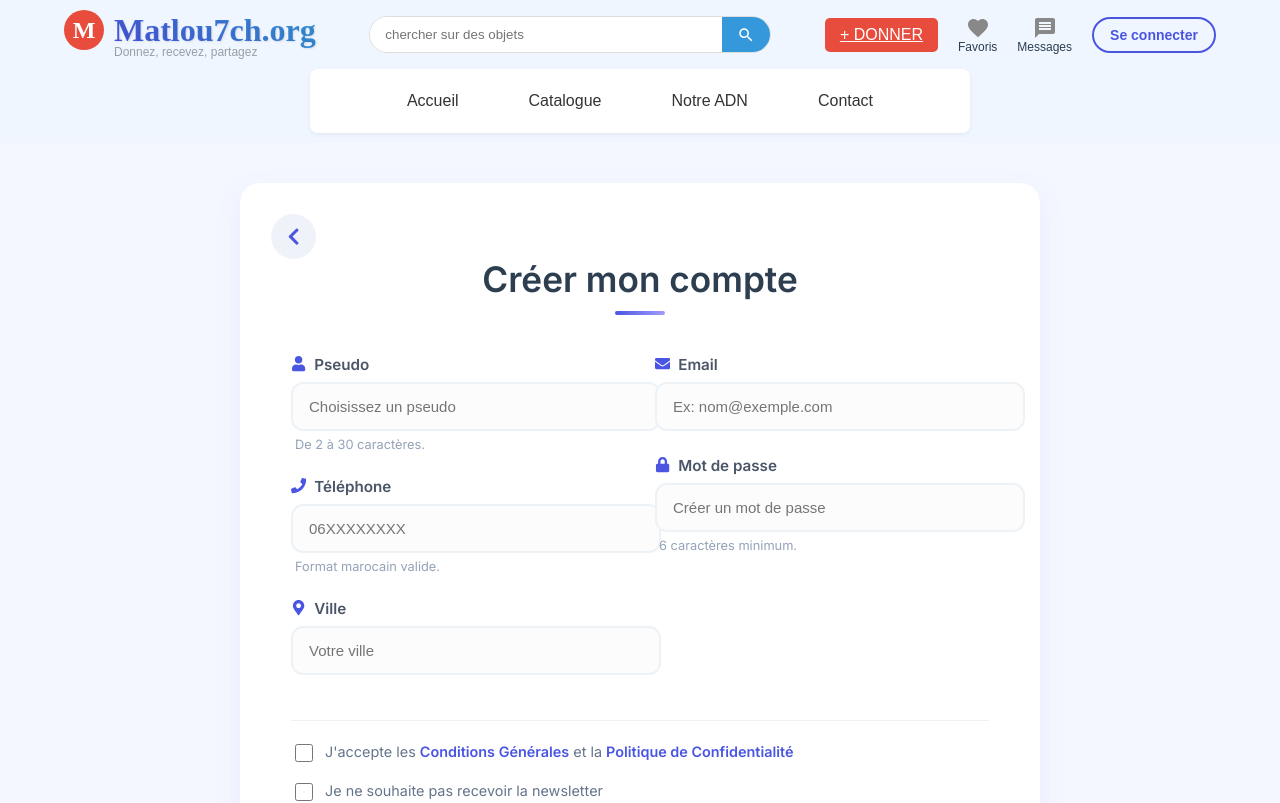
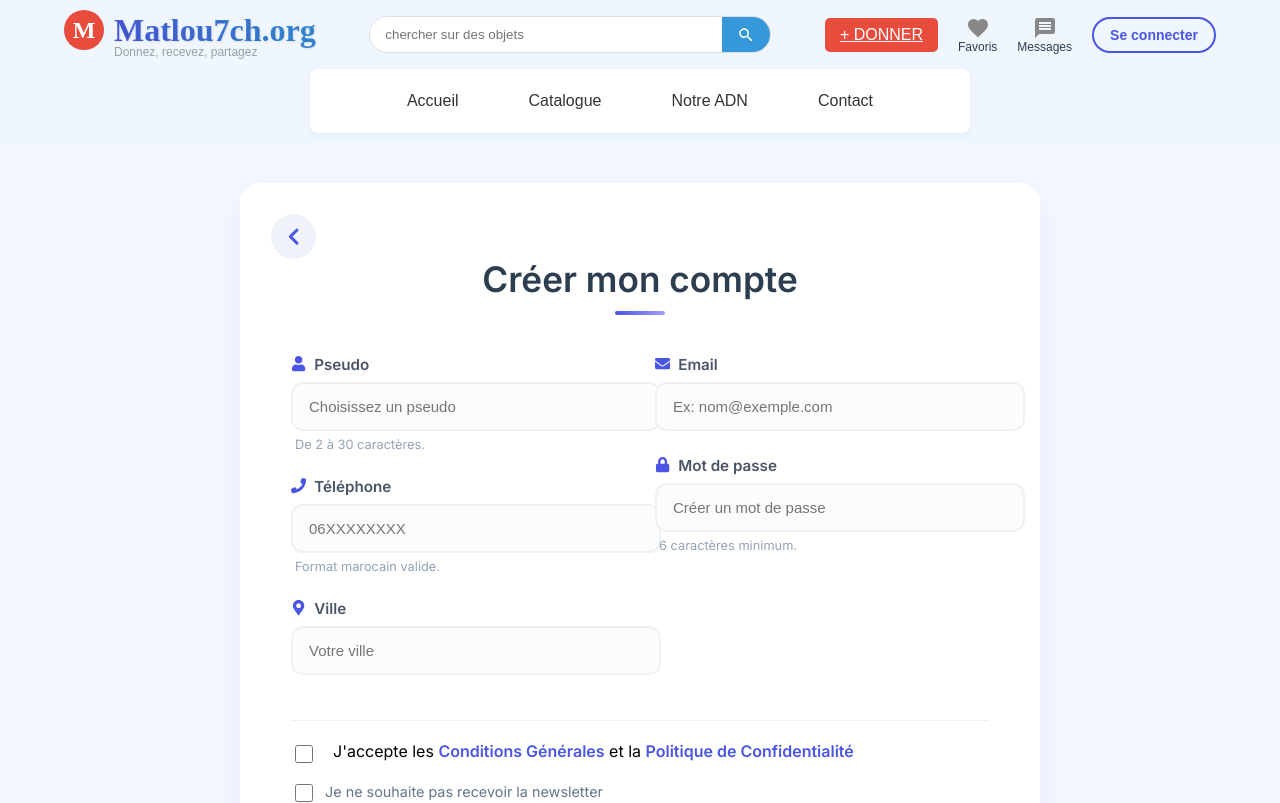
Before and after one commit to haytamnajim/matlou7ch-app, a React (Create React App) app: page /inscription in a window 1280 px wide. Shown: the top 803 px of the page. Built offline with nearby package versions, Linux system fonts and the light colour scheme; no server answers.

Commit message:
fix: resolve nested anchor tag error in Register component

```diff
--- a/src/pages/Register.jsx
+++ b/src/pages/Register.jsx
@@ -182,16 +182,19 @@ function Register() {
 
           <div className="checkbox-section">
             <div className="checkbox-group">
+              <div style={{ display: 'flex', alignItems: 'flex-start', gap: '8px' }}>
                 <input
                   type="checkbox"
                   id="acceptTerms"
                   checked={acceptTerms}
                   onChange={(e) => setAcceptTerms(e.target.checked)}
                   required
+                  style={{ marginTop: '4px', flexShrink: 0 }}
                 />
-              <label htmlFor="acceptTerms">
+                <span>
                   J'accepte les <Link to="/cgu" className="link-highlight">Conditions Générales</Link> et la <Link to="/confidentialite" className="link-highlight">Politique de Confidentialité</Link>
-              </label>
+                </span>
+              </div>
             </div>
 
             <div className="checkbox-group">
```
Lines whose indentation alone changed are shown as unchanged.
